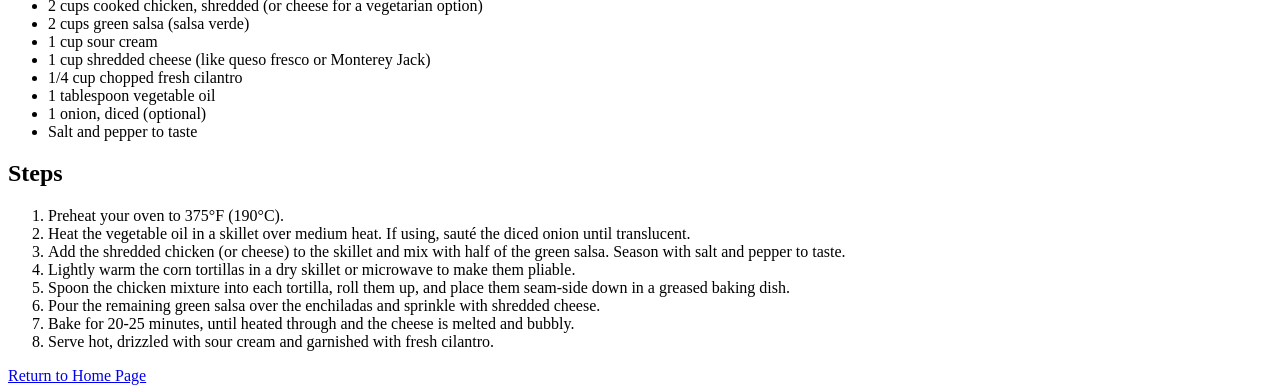
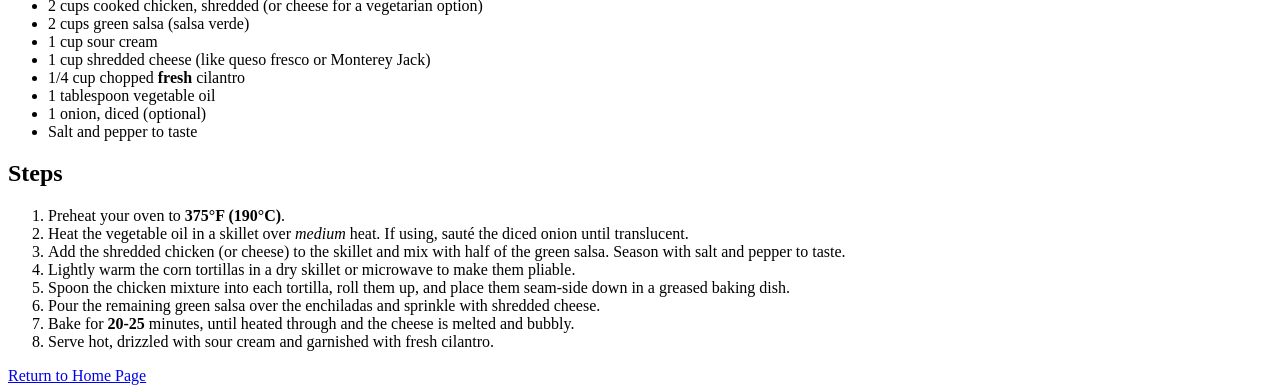
Before and after one commit to Jorgar3005/odin-recipes, a plain HTML site: page recipes/enchiladasverdes.html in a window 1280 px wide. Shown: the part 289-676 px from the top of the page. Drawn offline with Linux system fonts and the light colour scheme.

Commit message:
Finished project

```diff
--- a/recipes/enchiladasverdes.html
+++ b/recipes/enchiladasverdes.html
@@ -17,20 +17,20 @@
         <li>2 cups green salsa (salsa verde)</li>
         <li>1 cup sour cream</li>
         <li>1 cup shredded cheese (like queso fresco or Monterey Jack)</li>
-        <li>1/4 cup chopped fresh cilantro</li>
+        <li>1/4 cup chopped <strong>fresh</strong> cilantro </li>
         <li>1 tablespoon vegetable oil</li>
         <li>1 onion, diced (optional)</li>
         <li>Salt and pepper to taste</li>
     </ul>
     <h2>Steps</h2>
     <ol>
-        <li>Preheat your oven to 375°F (190°C).</li>
-        <li>Heat the vegetable oil in a skillet over medium heat. If using, sauté the diced onion until translucent.</li>
+        <li>Preheat your oven to <strong>375°F (190°C)</strong>.</li>
+        <li>Heat the vegetable oil in a skillet over <em>medium</em> heat. If using, sauté the diced onion until translucent.</li>
         <li>Add the shredded chicken (or cheese) to the skillet and mix with half of the green salsa. Season with salt and pepper to taste.</li>
         <li>Lightly warm the corn tortillas in a dry skillet or microwave to make them pliable.</li>
         <li>Spoon the chicken mixture into each tortilla, roll them up, and place them seam-side down in a greased baking dish.</li>
         <li>Pour the remaining green salsa over the enchiladas and sprinkle with shredded cheese.</li>
-        <li>Bake for 20-25 minutes, until heated through and the cheese is melted and bubbly.</li>
+        <li>Bake for <strong>20-25</strong> minutes, until heated through and the cheese is melted and bubbly.</li>
         <li>Serve hot, drizzled with sour cream and garnished with fresh cilantro.</li>
     </ol>
     <a href="../index.html">Return to Home Page</a>
```
